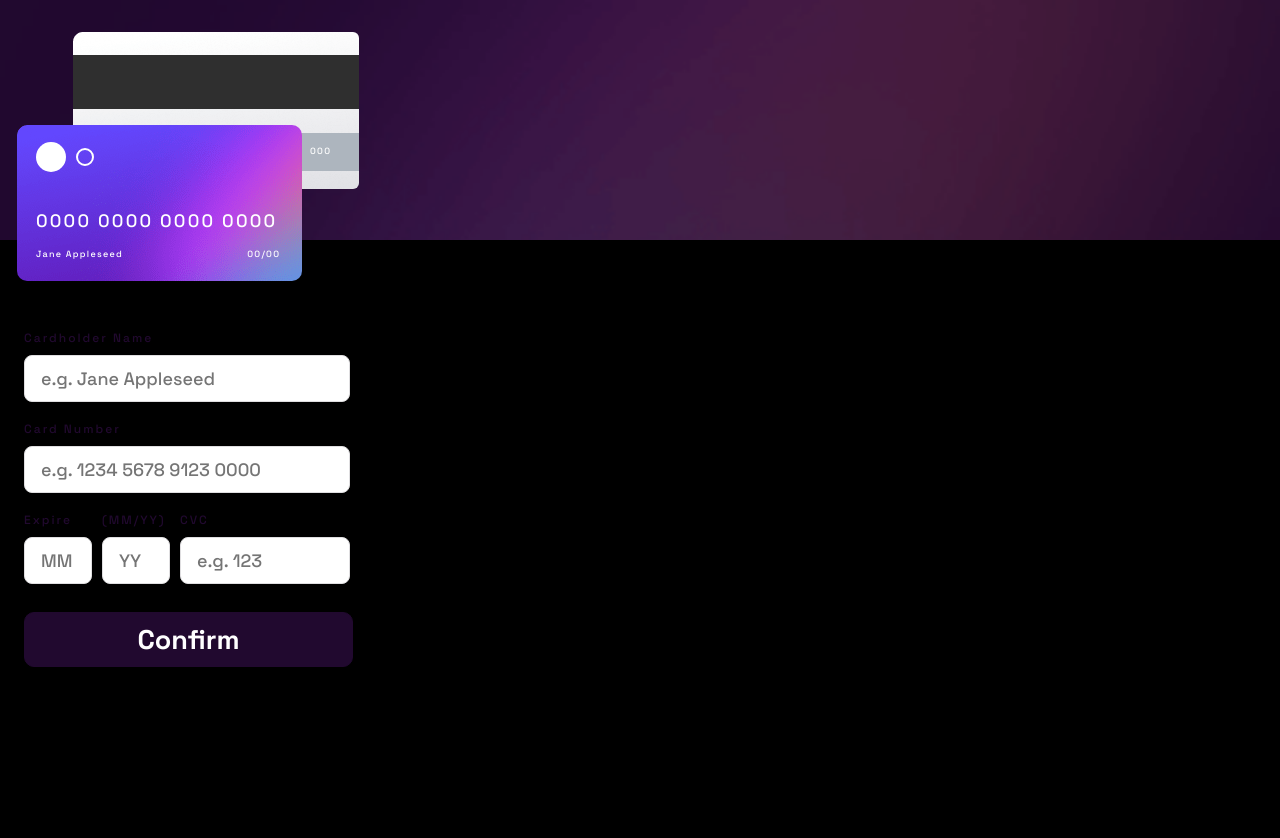
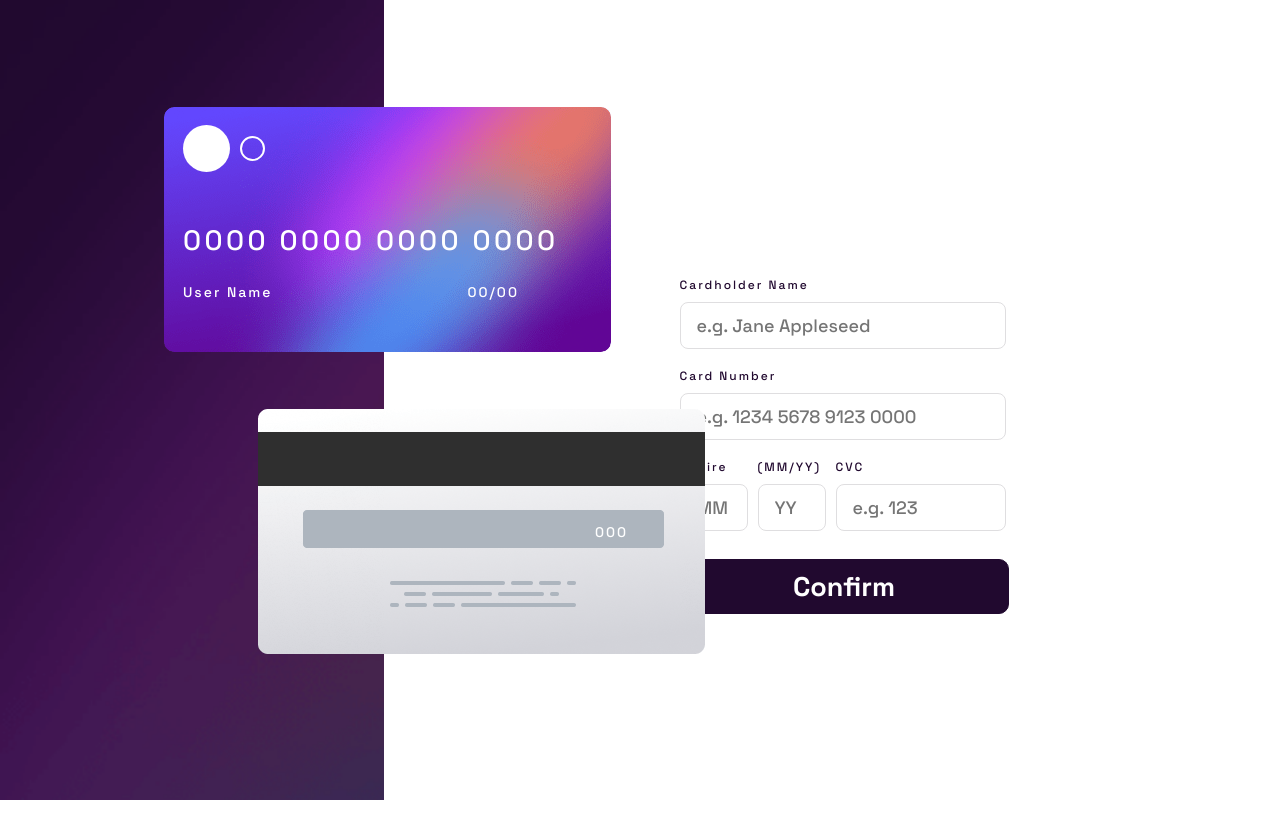
Before and after one commit to AzureCloud9/interactive-card-details-form, a plain HTML site: page index.html in a window 1280 px wide. After the commit the page ends 800 px from the top, so only its background shows below. Drawn offline with Linux system fonts and the light colour scheme.

Commit message:
Made it responsive.
it's responsive for mobiles, laptops and large laptops.

```diff
--- a/index.html
+++ b/index.html
@@ -13,8 +13,8 @@
 </head>
 <body>
 
+  <div class="grid">
   <section class="bgMain">
-
     <div class="creditBack">
       <h1 id='bNumber' class="bNumber">000</h1>
 
@@ -28,7 +28,7 @@
 
       <h1 id="cNumber" class="cNumber" >0000 0000 0000 0000</h1>
       <div class="nameAndexpiry">
-      <h1 id="cName" class="cName">Jane Appleseed</h1>
+      <h1 id="cName" class="cName">User Name</h1>
       <h1 class="cExpiry"><span id="span1">00</span>/<span id="span2">00</span></h1>
       </div>
     </div>
@@ -42,7 +42,7 @@
     <input type="text" id="cfName" name="cfName"   placeholder="e.g. Jane Appleseed">
     <label for="cfNumber">Card Number</label>
     <p id="errorP2">Must write Number down.</p>
-    <input type="number" id="cfNumber" name="cfNumber"  placeholder="e.g. 1234 5678 9123 0000" max="19">
+    <input type="text" id="cfNumber" name="cfNumber"  placeholder="e.g. 1234 5678 9123 0000" max="19">
     </div>
 
     <div id="dates" class="dates">
@@ -75,11 +75,7 @@
       </form>
 
   </section>
-  <!-- Completed state start -->
-
-  <!-- Thank you!
-  We've added your card details
-  Continue -->
+</div>
 
 
 
--- a/resource/style.css
+++ b/resource/style.css
@@ -21,20 +21,6 @@
 /* Fonts  */
 
 /* Mobile style */
-
-/* large tablets and laptops */
-@media screen and (min-width: 960px) {
-    body {
-        background-color: black;
-    }
-
-}
-/* desktop styles */
-
-@media screen and (min-width: 1200px) {
-
-}
-
 .creditFront {
     background-image: url(./images/bg-card-front.png);
     height: 156.2080535888672px;
@@ -340,3 +326,245 @@ input::placeholder {
     color: #8F8694;
     margin-bottom: 48px;
 }
+
+/* large tablets and laptops */
+@media screen and (min-width: 960px) {
+    .bgMain {
+        background-image: url(./images/bg-main-desktop.png);
+        height: 100vh;
+
+    }
+
+    .grid {
+        display: grid;
+        grid-template-columns: 30% 70%;
+        height: 100vh;
+    }
+
+    .creditFront {
+        height: 213px;
+        width: 403px;
+        margin-left: 41px;
+        margin-top: 46px;
+    }
+
+    .creditBack {
+        height: 213px;
+        width: 403px;
+        margin-top: 295px;
+        margin-left: 65px;
+
+
+    }
+
+    .details {
+        display: flex;
+        height: 100vh;
+        justify-content: center;
+        align-items: center;
+    }
+
+    .bNumber {
+        font-family: Space Grotesk;
+        font-size: 14px;
+        font-weight: 500;
+        line-height: 18px;
+        letter-spacing: 2px;
+        margin-left: 337px;
+        padding-top: 114px;
+    }
+
+    .c1 {
+        height: 47px;
+        width: 46.956520080566406px;
+    }
+
+    .c2 {
+        height: 21.149999618530273px;
+        width: 21.130434036254883px;
+    }
+
+    .cNumber {
+        font-family: Space Grotesk;
+        font-size: 28px;
+        font-weight: 500;
+        line-height: 36px;
+        letter-spacing: 3.422222137451172px;
+        text-align: left;
+
+   }
+
+    .cName {
+        font-family: Space Grotesk;
+        font-size: 14px;
+        font-weight: 500;
+        line-height: 18px;
+        letter-spacing: 2px;
+        margin-right: 195px;
+   }
+
+   .cExpiry {
+        font-family: Space Grotesk;
+        font-size: 14px;
+        font-weight: 500;
+        line-height: 18px;
+        letter-spacing: 2px;
+
+
+   }
+
+   .circles {
+    margin-bottom: 50px;
+   }
+
+   .cNumber {
+    margin-bottom: 25.5px;
+   }
+
+   label {
+    font-family: Space Grotesk;
+    font-size: 12px;
+    font-weight: 500;
+    line-height: 15px;
+    letter-spacing: 2px;
+
+   }
+
+   .cfName, .cfNumber {
+    height: 45px;
+    width: 381px;
+    margin-bottom: 26px;
+   }
+
+   #errorP1, {
+    font-family: Space Grotesk;
+    font-size: 12px;
+    font-weight: 500;
+    line-height: 15px;
+    letter-spacing: 0px;
+
+
+   }
+
+}
+/* desktop styles */
+
+@media screen and (min-width: 1200px) {
+    .bgMain {
+        background-image: url(./images/bg-main-desktop.png);
+        height: 100vh;
+
+    }
+
+    .grid {
+        display: grid;
+        grid-template-columns: 30% 70%;
+        height: 100vh;
+    }
+
+    .creditFront {
+        height: 245px;
+        width: 447px;
+        margin-left: 164px;
+        margin-top: 107px;
+    }
+
+    .creditBack {
+        height: 245px;
+        width: 447px;
+        margin-top: 409px;
+        margin-left: 258px;
+
+
+    }
+
+    .details {
+        display: flex;
+        height: 100vh;
+        justify-content: center;
+        align-items: center;
+    }
+
+    .bNumber {
+        font-family: Space Grotesk;
+        font-size: 14px;
+        font-weight: 500;
+        line-height: 18px;
+        letter-spacing: 2px;
+        margin-left: 337px;
+        padding-top: 114px;
+    }
+
+    .c1 {
+        height: 47px;
+        width: 46.956520080566406px;
+    }
+
+    .c2 {
+        height: 21.149999618530273px;
+        width: 21.130434036254883px;
+    }
+
+    .cNumber {
+        font-family: Space Grotesk;
+        font-size: 28px;
+        font-weight: 500;
+        line-height: 36px;
+        letter-spacing: 3.422222137451172px;
+        text-align: left;
+
+   }
+
+    .cName {
+        font-family: Space Grotesk;
+        font-size: 14px;
+        font-weight: 500;
+        line-height: 18px;
+        letter-spacing: 2px;
+        margin-right: 195px;
+   }
+
+   .cExpiry {
+        font-family: Space Grotesk;
+        font-size: 14px;
+        font-weight: 500;
+        line-height: 18px;
+        letter-spacing: 2px;
+
+
+   }
+
+   .circles {
+    margin-bottom: 50px;
+   }
+
+   .cNumber {
+    margin-bottom: 25.5px;
+   }
+
+   label {
+    font-family: Space Grotesk;
+    font-size: 12px;
+    font-weight: 500;
+    line-height: 15px;
+    letter-spacing: 2px;
+
+   }
+
+   .cfName, .cfNumber {
+    height: 45px;
+    width: 381px;
+    margin-bottom: 26px;
+   }
+
+   #errorP1, {
+    font-family: Space Grotesk;
+    font-size: 12px;
+    font-weight: 500;
+    line-height: 15px;
+    letter-spacing: 0px;
+
+
+   }
+
+}
```
